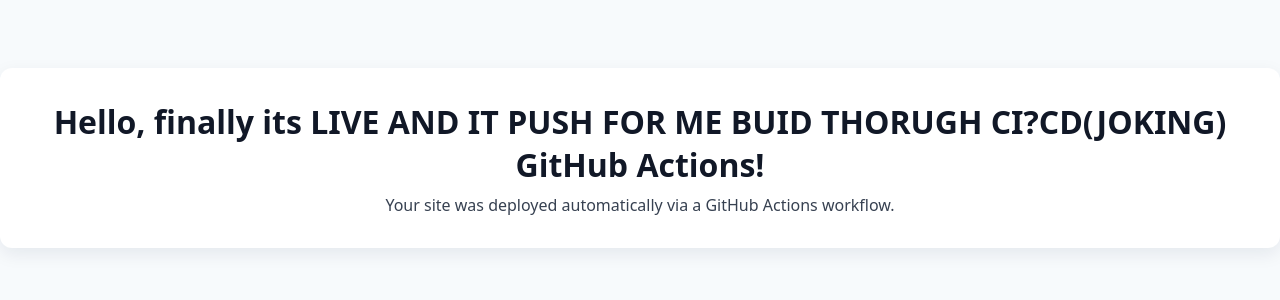
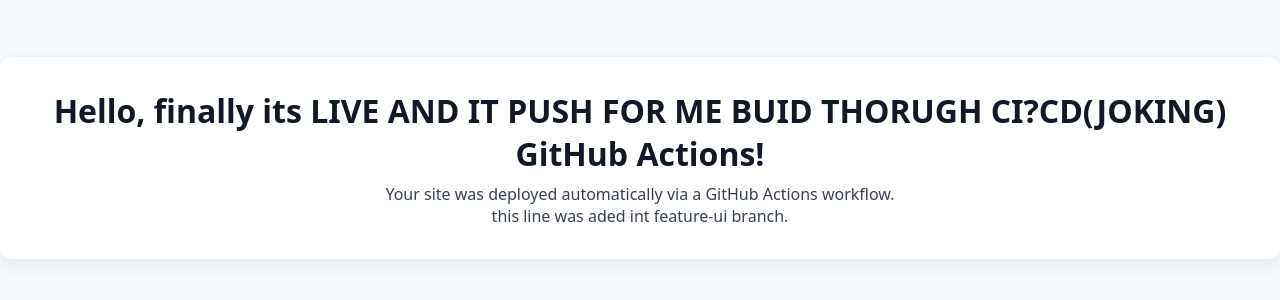
Before and after one commit to uday2327/gh-deployment-workflow, a plain HTML site: page index.html in a window 1280 px wide. Shown: the part 242-542 px from the top of the page. Drawn offline with Linux system fonts and the light colour scheme.

Commit message:
Add UI text in feature branch

```diff
--- a/index.html
+++ b/index.html
@@ -15,6 +15,7 @@
   <div class="card">
     <h1>Hello, finally its LIVE AND IT PUSH FOR ME BUID THORUGH CI?CD(JOKING) GitHub Actions!</h1>
     <p>Your site was deployed automatically via a GitHub Actions workflow.</p>
+	<p> this line was aded int feature-ui branch.</p>
   </div>
 </body>
 </html>
```
